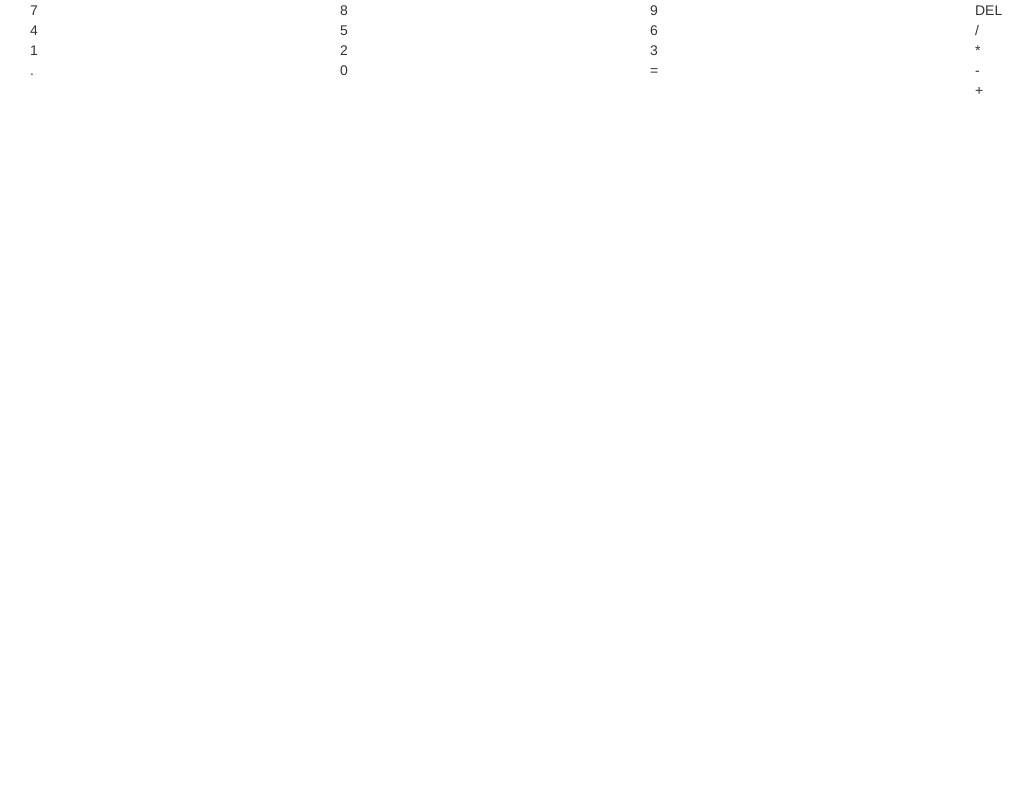
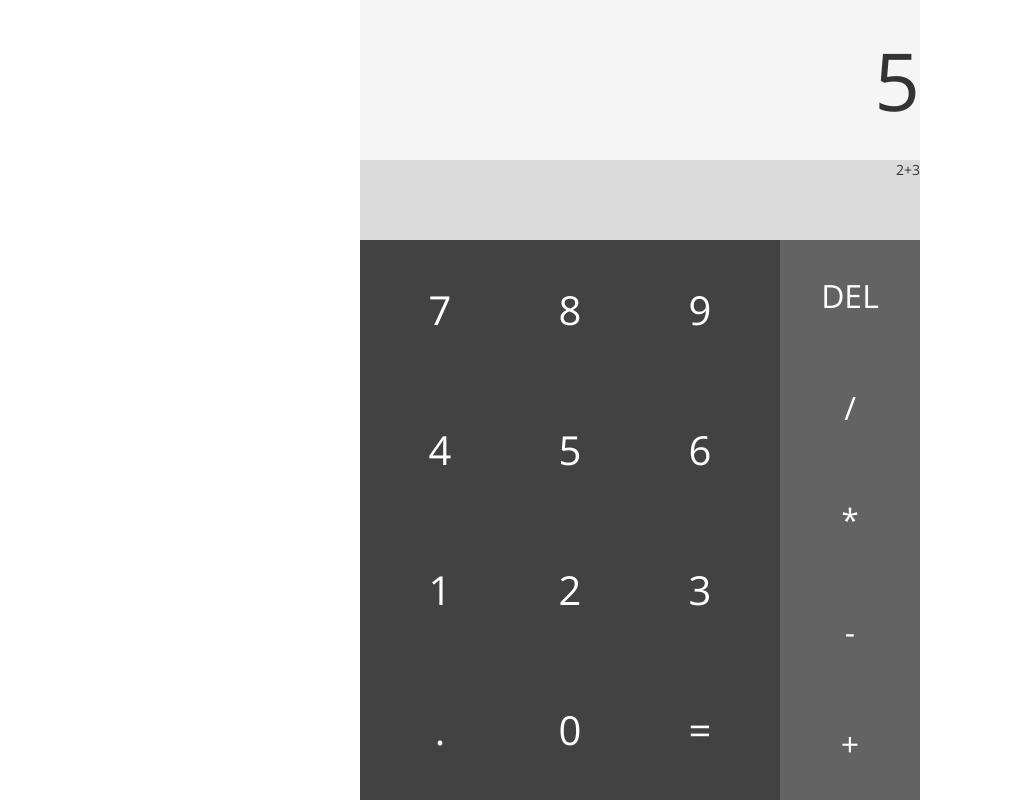
Before and after one commit to rajkumargootam/calci, a plain HTML site: page index.html in a window 1280 px wide. Shown: the whole page, without its empty margins (0-1030 px from the left). Drawn offline with nearby package versions, Linux system fonts and the light colour scheme.

Commit message:
created user inter face of calculator

```diff
--- a/css/src/calci.scss
+++ b/css/src/calci.scss
@@ -0,0 +1,42 @@
+#calculator{
+  width: 70vh;
+  margin: 0 auto;
+  font-family: 'Open Sans',sans-serif;
+  font-weight: 300;
+  #result{
+    text-align: right;
+    height: 20vh;
+    font-weight: 400;
+    font-size: 10vh;
+    line-height: 20vh;
+    background-color: lighten(#424242, 70%);
+  }
+  #preview{
+    text-align: right;
+    height: 10vh;
+    font-weight: 400;
+    background-color: lighten(#424242, 60%);
+
+  }
+  #keys{
+    color: #FFF;
+    text-align: center;
+    cursor: pointer;
+    #numbers{
+        background-color: #424242;
+      .key{
+        height: 17.5vh;
+        font-size: 5vh;
+        line-height: 17.5vh;
+      }
+    }
+    #operators{
+        background-color:#636363;
+      .key{
+        height: 14vh;
+        font-size: 4vh;
+        line-height: 14vh;
+      }
+    }
+  }
+}
--- a/index.html
+++ b/index.html
@@ -10,11 +10,11 @@ href="https://maxcdn.bootstrapcdn.com/bootstrap/3.3.6/css/bootstrap.min.css" int
   </head>
   <body>
     <div id="calculator">
-      <div id="result"></div>
-      <div id="preview"></div>
+      <div id="result">5</div>
+      <div id="preview">2+3</div>
       <div id="keys" class="container-fluid">
         <div class="row">
-          <div class="col-xs-9">
+          <div id="numbers"class="col-xs-9">
             <div class="container-fluid">
               <div class="row">
                 <div class="col-xs-4 key">7</div>
@@ -39,7 +39,7 @@ href="https://maxcdn.bootstrapcdn.com/bootstrap/3.3.6/css/bootstrap.min.css" int
             </div>
           </div>
 
-          <div class="col-xs-3">
+          <div id="operators"class="col-xs-3">
             <div class="key">DEL</div>
             <div class="key">/</div>
             <div class="key">*</div>
```
Also changed, not shown: css/calci.css, 1 other file.
